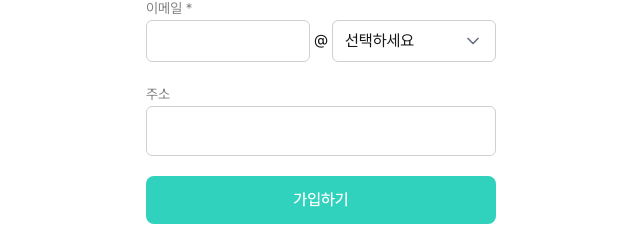
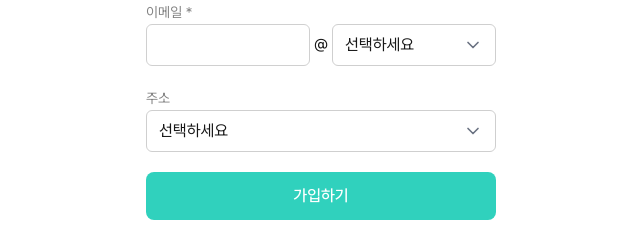
Before and after one commit to Nubblee/NubbleV2-FE, a Next.js app: page /signup in a window 1280 px wide. Shown: the part 522-748 px from the top of the page, without its empty margins (319-959 px from the left). Built offline with nearby package versions, Linux system fonts and the light colour scheme.

Commit message:
fix: selectbox max-h 추가 (#33)

```diff
--- a/app/(auth)/_component/SignUpForm.tsx
+++ b/app/(auth)/_component/SignUpForm.tsx
@@ -10,6 +10,26 @@ const SignUpForm = () => {
     { label: "gmail.com", value: "gmail.com" },
     { label: "hanmail.com", value: "hanmail.com" },
     { label: "kakao.com", value: "kakao.com" },
+  ];
+
+  const addressOptions = [
+    { label: "서울특별시", value: "seoul" },
+    { label: "부산광역시", value: "busan" },
+    { label: "대구광역시", value: "daegu" },
+    { label: "인천광역시", value: "incheon" },
+    { label: "광주광역시", value: "gwangju" },
+    { label: "대전광역시", value: "daejeon" },
+    { label: "울산광역시", value: "ulsan" },
+    { label: "세종특별자치시", value: "sejong" },
+    { label: "경기도", value: "gyeonggi" },
+    { label: "강원도", value: "gangwon" },
+    { label: "충청북도", value: "chungbuk" },
+    { label: "충청남도", value: "chungnam" },
+    { label: "전라북도", value: "jeonbuk" },
+    { label: "전라남도", value: "jeonnam" },
+    { label: "경상북도", value: "gyeongbuk" },
+    { label: "경상남도", value: "gyeongnam" },
+    { label: "제주특별자치도", value: "jeju" },
   ];
 
   return (
@@ -60,7 +80,12 @@ const SignUpForm = () => {
           <Select options={emailOptions} />
         </div>
       </div>
-      <Input label="주소" className="py-3 border-gray-light" />
+      <div className="w-full">
+        <label className="text-sm text-gray-dark" htmlFor="address">
+          주소
+        </label>
+        <Select options={addressOptions} />
+      </div>
       <Button className="w-full py-3">가입하기</Button>
     </div>
   );
--- a/components/Select.tsx
+++ b/components/Select.tsx
@@ -44,8 +44,8 @@ const Select = ({
         </RadixSelect.Icon>
       </RadixSelect.Trigger>
 
-      <RadixSelect.Content className="z-50 mt-1 bg-white rounded-md shadow-md">
-        <RadixSelect.Viewport className="py-1">
+      <RadixSelect.Content className="z-50 mt-1 bg-white rounded-md shadow-md overflow-hidden">
+        <RadixSelect.Viewport className="py-1 max-h-[200px] overflow-y-auto">
           {options.map((opt) => (
             <RadixSelect.Item
               key={opt.value}
```
